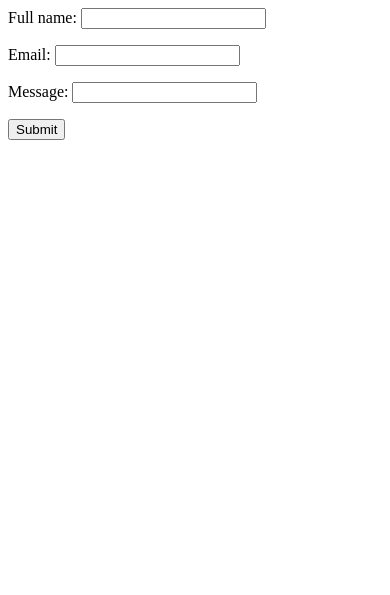
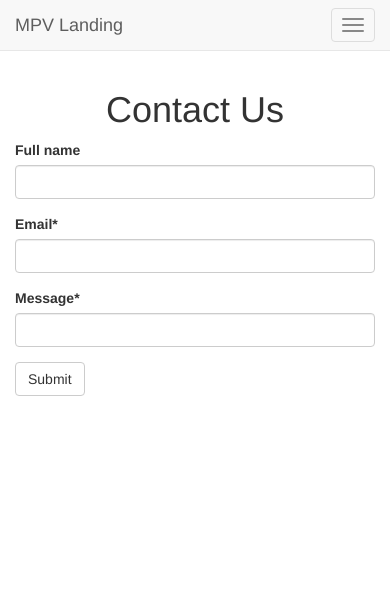
Before and after one commit to saurabhs92/mpvlanding, a Django app: page /contact/ in a window 390 px wide. Shown: the top 595 px of the page. Before the commit the page ends 140 px from the top, so only its background shows below. Run offline with Django 3.2, Linux system fonts and the light colour scheme; some libraries are stand-ins or nearby versions.

Commit message:
Updated contact page styling, links and about view.

```diff
--- a/src/mpvlanding/urls.py
+++ b/src/mpvlanding/urls.py
@@ -7,6 +7,7 @@ urlpatterns = [
     # Examples:
     url(r'^$', 'newsletter.views.home', name='home'),
     url(r'^contact/$', 'newsletter.views.contact', name='contact'),
+    url(r'^about/$', 'mpvlanding.views.about', name='about'),
     # url(r'^blog/', include('blog.urls')),
 
     url(r'^admin/', include(admin.site.urls)),
--- /dev/null
+++ b/src/mpvlanding/views.py
@@ -0,0 +1,4 @@
+from django.shortcuts import render
+
+def about(request):
+    return render(request, "about.html", {})
--- a/src/newsletter/views.py
+++ b/src/newsletter/views.py
@@ -25,6 +25,7 @@ def home(request):
     return render(request, "home.html", context)
 
 def contact(request):
+    title = 'Contact Us'
     form = ContactForm(request.POST or None)
     if form.is_valid():
         #for key in form.cleaned_data:
@@ -55,5 +56,6 @@ def contact(request):
 
     context = {
         'form': form,
+        'title': title,
     }
     return render(request, "contact.html", context)
--- a/src/templates/base.html
+++ b/src/templates/base.html
@@ -31,11 +31,6 @@
     <div class="container">
 
       {% block jumbotron %}
-      <!-- Main component for a primary marketing message or call to action -->
-      <div class="jumbotron">
-	{% block jumbotron_content %}
-	{% endblock %}
-      </div>
       {% endblock %}
 
       {% block content %}
--- a/src/templates/contact.html
+++ b/src/templates/contact.html
@@ -1,5 +1,16 @@
+{% extends 'base.html' %}
+{% load crispy_forms_tags %}
 
-<form method='POST' action=''>{% csrf_token %}
-  {{ form.as_p }}
-  <input type='submit' value='Submit'>
-</form>
+{% block content %}
+<div class="row">
+  <div class="col-sm-6 col-sm-offset-3">
+    {% if title %}
+      <h1 class="text-align-center"> {{ title }} </h1>
+    {% endif %}
+    <form method='POST' action=''>{% csrf_token %}
+      {{ form|crispy }}
+      <input class='btn btn-default' type='submit' value='Submit'>
+    </form>
+  </div>
+</div>
+{% endblock %}
--- a/src/templates/home.html
+++ b/src/templates/home.html
@@ -9,7 +9,8 @@
 {% endblock %}
 </style>
 
-{% block jumbotron_content %}
+{% block jumbotron %}
+<div class="jumbotron">
 <div class="row">
   <div class="col-sm-6">
         <h1>Try Django 1.8</h1>
@@ -21,6 +22,7 @@
   <div class="col-sm-6" style="background-color:black;height:300px;">
 
   </div>
+</div>
 </div>
 {% endblock %}
 
--- a/src/templates/navbar.html
+++ b/src/templates/navbar.html
@@ -8,13 +8,13 @@
             <span class="icon-bar"></span>
             <span class="icon-bar"></span>
           </button>
-          <a class="navbar-brand" href="#">MPV Landing</a>
+          <a class="navbar-brand" href="{% url 'home' %}">MPV Landing</a>
         </div>
         <div id="navbar" class="navbar-collapse collapse">
           <ul class="nav navbar-nav">
-            <li class="active"><a href="#">Home</a></li>
-            <li><a href="#about">About</a></li>
-            <li><a href="#contact">Contact</a></li>
+            <li><a href="{% url 'home' %}">Home</a></li>
+            <li><a href="{% url 'about' %}">About</a></li>
+            <li><a href="{% url 'contact' %}">Contact</a></li>
             <li class="dropdown">
               <a href="#" class="dropdown-toggle" data-toggle="dropdown" role="button" aria-haspopup="true" aria-expanded="false">Dropdown <span class="caret"></span></a>
               <ul class="dropdown-menu">
```
Also changed, not shown: 2 other files.
